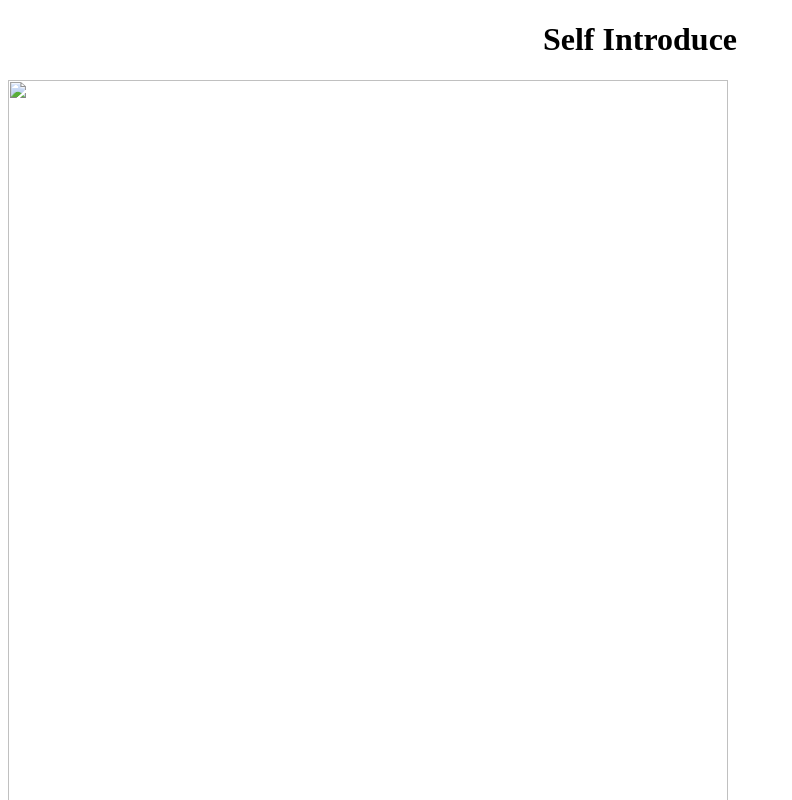
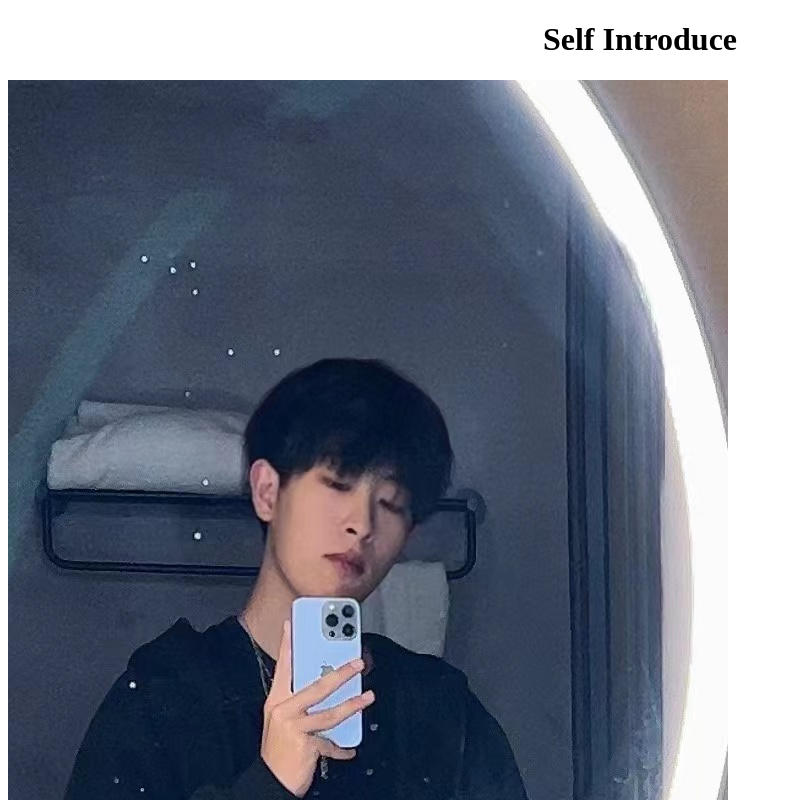
Before and after one commit to Huyufanff/ICT452, a plain HTML site: page index.html in a window 1280 px wide. Shown: the top 800 px of the page, without its empty margins (0-792 px from the left). Drawn offline with Linux system fonts and the light colour scheme.

Commit message:
Update index.html

```diff
--- a/index.html
+++ b/index.html
@@ -8,7 +8,7 @@
 </head>
 <body>
 <h1 style=text-align:center>Self Introduce</h1><!--This is title-->
-    <span style="text-align: center"><img src="file:///C|/Users/18084/Desktop/452/picture/1.jpg" width="720" height="1280" alt=""/><!--This is picture-->
+    <span style="text-align: center"><img src="picture/1.jpg" width="720" height="1280" alt=""/><!--This is picture-->
     </span>
 <p>Hello，my name is Andrew.I am an optimistic and cheerful boy.I'd like to share my hobbies with you.Such as:
 </p>
```
